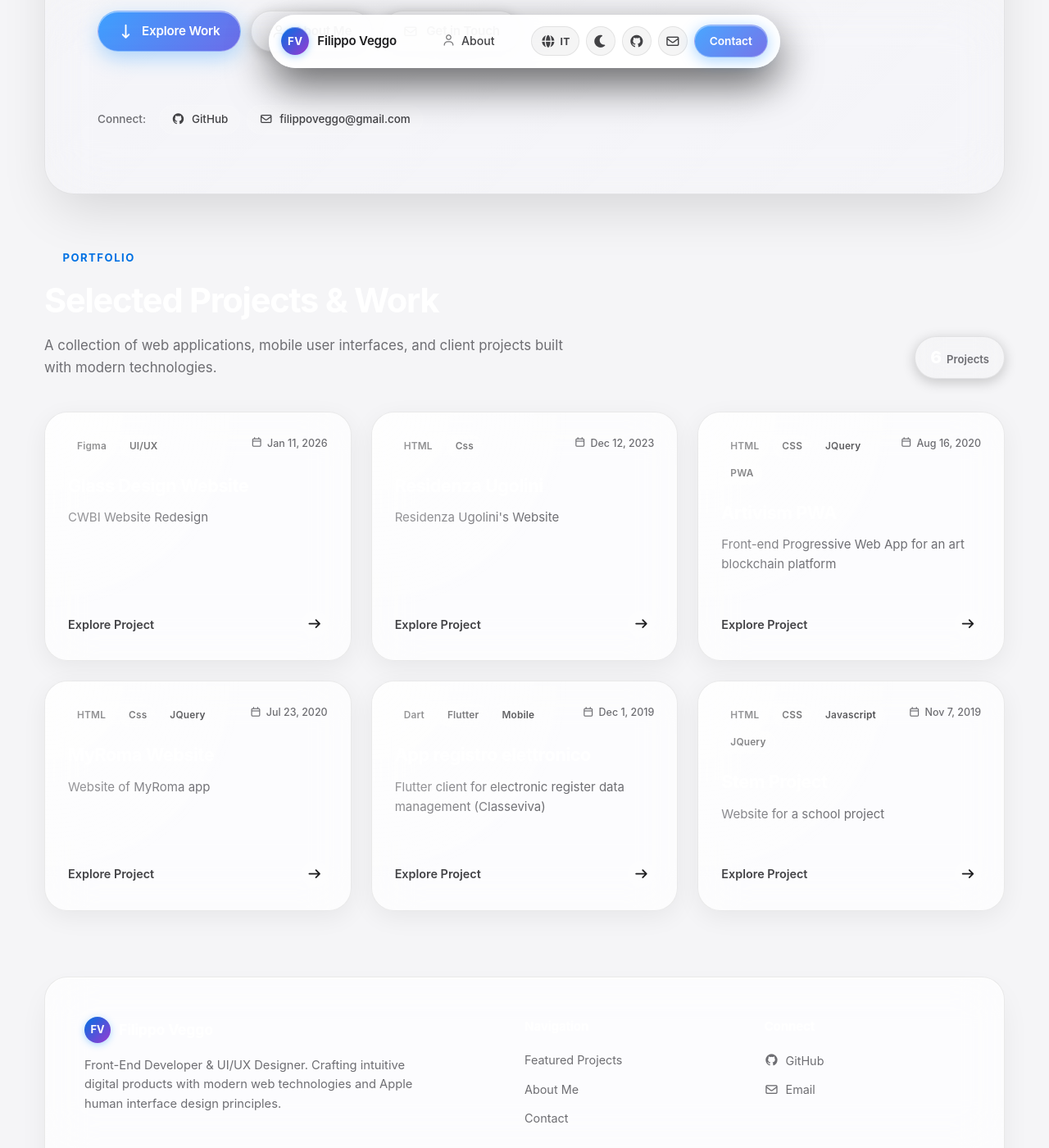
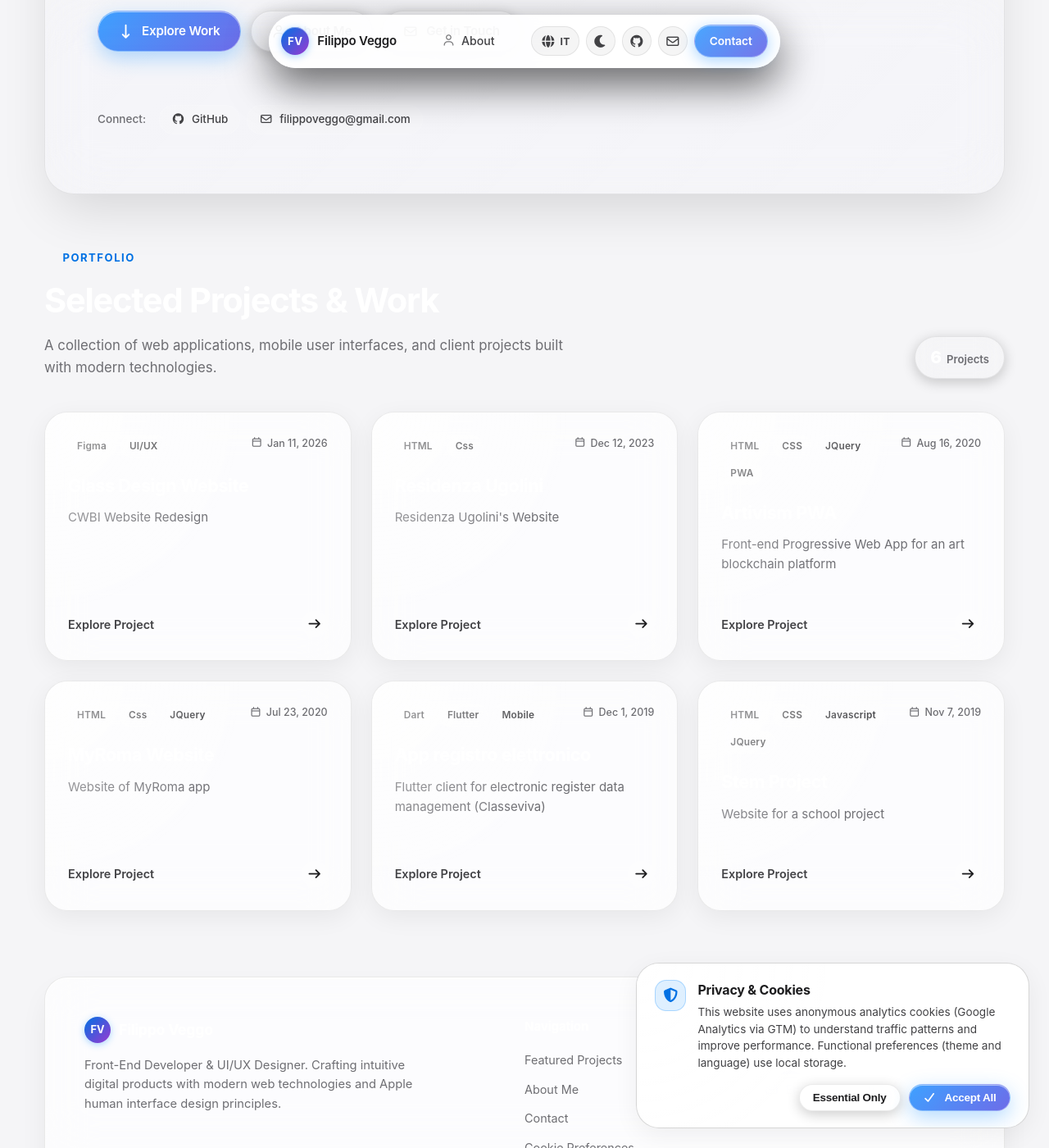
Before and after one commit to filippoveggo/filippoveggo.github.io, a Jekyll site: the page built from index.md, in a window 1280 px wide and 1400 px high, scrolled down 414 px. Shown: the whole window at 82% size. Built offline with Jekyll 4.4.1, drawn with Linux system fonts in a browser that asks for light colours.

Commit message:
feat(security): implement GDPR/ePrivacy cookie banner with Google Consent Mode v2 and CSP form-action hardening

```diff
--- /dev/null
+++ b/_includes/cookie_banner.html
@@ -0,0 +1,28 @@
+<!-- Apple Liquid Glass Cookie Consent Banner -->
+<div id="cookie-consent-banner" class="cookie-banner-container cookie-banner-hidden" role="region" aria-label="Cookie & Privacy Consent" style="display: none;">
+  <div class="cookie-banner-pill glass-card">
+    <div class="glass-sheen" aria-hidden="true"></div>
+    <div class="cookie-banner-content">
+      <div class="cookie-banner-header">
+        <div class="cookie-icon-badge">
+          <i class="fa-solid fa-shield-halved"></i>
+        </div>
+        <div class="cookie-text-wrap">
+          <h3 class="cookie-banner-title" data-i18n="cookie.title">Privacy & Cookies</h3>
+          <p class="cookie-banner-text" data-i18n="cookie.desc">
+            This website uses anonymous analytics cookies (Google Analytics via GTM) to understand traffic patterns and improve performance. Functional preferences (theme and language) use local storage.
+          </p>
+        </div>
+      </div>
+      <div class="cookie-banner-actions">
+        <button id="cookie-decline-btn" class="glass-btn glass-btn-secondary cookie-action-btn" type="button">
+          <span data-i18n="cookie.decline">Essential Only</span>
+        </button>
+        <button id="cookie-accept-btn" class="glass-btn glass-btn-primary cookie-action-btn" type="button">
+          <i class="fa-solid fa-check"></i>
+          <span data-i18n="cookie.accept">Accept All</span>
+        </button>
+      </div>
+    </div>
+  </div>
+</div>
--- a/_includes/footer.html
+++ b/_includes/footer.html
@@ -19,6 +19,7 @@
           {%- if site.texture.social_links.mail -%}
           <li><a href="mailto:{{ site.texture.social_links.mail }}" data-i18n="footer.contact">Contact</a></li>
           {%- endif -%}
+          <li><button type="button" id="open-cookie-banner-btn" class="footer-link-btn" data-i18n="footer.cookies">Cookie Preferences</button></li>
         </ul>
       </div>
 
@@ -49,6 +50,8 @@
   </div>
 </footer>
 
+{%- include cookie_banner.html -%}
+
 <!-- Background Ambient Mesh Aurora (Dynamic Apple Spatial Glow) -->
 <div class="ambient-aurora" aria-hidden="true">
   <div class="aurora-orb aurora-orb-1"></div>
--- a/_includes/head.html
+++ b/_includes/head.html
@@ -1,3 +1,37 @@
+<meta charset="UTF-8">
+<meta name="viewport" content="width=device-width, initial-scale=1.0, viewport-fit=cover">
+<meta http-equiv="X-UA-Compatible" content="ie=edge">
+<meta http-equiv="Content-Security-Policy" content="default-src 'self'; script-src 'self' 'unsafe-inline' https://www.googletagmanager.com https://www.google-analytics.com https://*.google-analytics.com; style-src 'self' 'unsafe-inline' https://fonts.googleapis.com https://cdnjs.cloudflare.com; font-src 'self' https://fonts.gstatic.com https://cdnjs.cloudflare.com data:; img-src 'self' https://www.googletagmanager.com https://www.google-analytics.com https://*.google-analytics.com https://analytics.google.com data:; frame-src 'self' https://embed.figma.com https://www.figma.com https://*.figma.com https://www.googletagmanager.com; connect-src 'self' https://www.google-analytics.com https://analytics.google.com https://www.googletagmanager.com; object-src 'none'; base-uri 'self'; form-action 'self' mailto:;">
+<meta name="referrer" content="strict-origin-when-cross-origin">
+<meta name="theme-color" content="#070913">
+<meta name="apple-mobile-web-app-capable" content="yes">
+<meta name="apple-mobile-web-app-status-bar-style" content="black-translucent">
+
+<!-- Google Consent Mode v2 (Default Denied for GDPR/ePrivacy Compliance) -->
+<script>
+  window.dataLayer = window.dataLayer || [];
+  function gtag(){dataLayer.push(arguments);}
+  (function() {
+    try {
+      var consent = localStorage.getItem('cookie_consent');
+      var consentState = consent === 'granted' ? 'granted' : 'denied';
+      gtag('consent', 'default', {
+        'analytics_storage': consentState,
+        'ad_storage': 'denied',
+        'ad_user_data': 'denied',
+        'ad_personalization': 'denied'
+      });
+    } catch(e) {
+      gtag('consent', 'default', {
+        'analytics_storage': 'denied',
+        'ad_storage': 'denied',
+        'ad_user_data': 'denied',
+        'ad_personalization': 'denied'
+      });
+    }
+  })();
+</script>
+
 <!-- Google Tag Manager -->
 <script>(function(w,d,s,l,i){w[l]=w[l]||[];w[l].push({'gtm.start':
     new Date().getTime(),event:'gtm.js'});var f=d.getElementsByTagName(s)[0],
@@ -5,14 +39,6 @@
     'https://www.googletagmanager.com/gtm.js?id='+i+dl;f.parentNode.insertBefore(j,f);
     })(window,document,'script','dataLayer','GTM-KWVK2CB');</script>
 <!-- End Google Tag Manager -->
-<meta charset="UTF-8">
-<meta name="viewport" content="width=device-width, initial-scale=1.0, viewport-fit=cover">
-<meta http-equiv="X-UA-Compatible" content="ie=edge">
-<meta http-equiv="Content-Security-Policy" content="default-src 'self'; script-src 'self' 'unsafe-inline' https://www.googletagmanager.com https://www.google-analytics.com https://*.google-analytics.com; style-src 'self' 'unsafe-inline' https://fonts.googleapis.com https://cdnjs.cloudflare.com; font-src 'self' https://fonts.gstatic.com https://cdnjs.cloudflare.com data:; img-src 'self' https://www.googletagmanager.com https://www.google-analytics.com https://*.google-analytics.com https://analytics.google.com data:; frame-src 'self' https://embed.figma.com https://www.figma.com https://*.figma.com https://www.googletagmanager.com; connect-src 'self' https://www.google-analytics.com https://analytics.google.com https://www.googletagmanager.com; object-src 'none'; base-uri 'self';">
-<meta name="referrer" content="strict-origin-when-cross-origin">
-<meta name="theme-color" content="#070913">
-<meta name="apple-mobile-web-app-capable" content="yes">
-<meta name="apple-mobile-web-app-status-bar-style" content="black-translucent">
 
 <!-- Critical Early Theme & Language Script (FOUC Prevention) -->
 <script>
--- a/_sass/_theme.scss
+++ b/_sass/_theme.scss
@@ -1833,6 +1833,124 @@ figcaption {
 }
 
 /* ==========================================================================
+   Apple Liquid Glass Cookie Consent Banner & Controls
+   ========================================================================== */
+.footer-link-btn {
+  background: none;
+  border: none;
+  padding: 0;
+  font-family: inherit;
+  font-size: 0.9rem;
+  color: var(--text-tertiary);
+  cursor: pointer;
+  display: inline-flex;
+  align-items: center;
+  gap: 8px;
+  transition: all var(--transition-fast);
+  text-align: left;
+}
+
+.footer-link-btn:hover {
+  color: #ffffff;
+  transform: translateX(3px);
+}
+
+[data-theme="light"] .footer-link-btn:hover {
+  color: var(--text-primary);
+}
+
+.cookie-banner-container {
+  position: fixed;
+  bottom: 24px;
+  right: 24px;
+  max-width: 480px;
+  width: calc(100vw - 48px);
+  z-index: 1200;
+  opacity: 1;
+  transform: translateY(0) scale(1);
+  transition: opacity 0.35s cubic-bezier(0.16, 1, 0.3, 1), transform 0.35s cubic-bezier(0.16, 1, 0.3, 1);
+  pointer-events: auto;
+}
+
+.cookie-banner-container.cookie-banner-hidden {
+  opacity: 0;
+  transform: translateY(24px) scale(0.96);
+  pointer-events: none;
+}
+
+.cookie-banner-pill {
+  padding: 1.25rem 1.4rem;
+  border-radius: var(--radius-lg);
+  background: var(--glass-nav-scrolled);
+  backdrop-filter: blur(28px) saturate(190%);
+  -webkit-backdrop-filter: blur(28px) saturate(190%);
+  border: 1px solid var(--glass-border-hover);
+  box-shadow: var(--shadow-lg), var(--glass-specular-top);
+  position: relative;
+  overflow: hidden;
+}
+
+.cookie-banner-content {
+  position: relative;
+  z-index: 2;
+  display: flex;
+  flex-direction: column;
+  gap: 1rem;
+}
+
+.cookie-banner-header {
+  display: flex;
+  align-items: flex-start;
+  gap: 14px;
+}
+
+.cookie-icon-badge {
+  flex-shrink: 0;
+  width: 38px;
+  height: 38px;
+  border-radius: var(--radius-sm);
+  background: rgba(41, 151, 255, 0.15);
+  border: 1px solid rgba(41, 151, 255, 0.3);
+  color: var(--accent-blue);
+  display: flex;
+  align-items: center;
+  justify-content: center;
+  font-size: 1.1rem;
+}
+
+.cookie-text-wrap {
+  flex: 1;
+}
+
+.cookie-banner-title {
+  margin: 0 0 4px 0;
+  font-size: 1rem;
+  font-weight: 700;
+  color: var(--text-primary);
+  letter-spacing: -0.2px;
+}
+
+.cookie-banner-text {
+  margin: 0;
+  font-size: 0.85rem;
+  line-height: 1.5;
+  color: var(--text-secondary);
+}
+
+.cookie-banner-actions {
+  display: flex;
+  align-items: center;
+  justify-content: flex-end;
+  gap: 10px;
+}
+
+.cookie-action-btn {
+  padding: 8px 16px;
+  font-size: 0.84rem;
+  border-radius: var(--radius-full);
+}
+
+/* ==========================================================================
    Responsive Adaptations & Mobile Breakpoints (<640px)
    ========================================================================== */
 @media screen and (max-width: 640px) {
@@ -1881,6 +1999,29 @@ figcaption {
   }
 
   .back-to-top-btn {
+    width: 100%;
+    justify-content: center;
+  }
+
+  .cookie-banner-container {
+    bottom: calc(72px + env(safe-area-inset-bottom, 16px));
+    right: 16px;
+    left: 16px;
+    width: auto;
+    max-width: none;
+  }
+
+  .cookie-banner-pill {
+    padding: 1.1rem;
+    border-radius: var(--radius-md);
+  }
+
+  .cookie-banner-actions {
+    flex-direction: column-reverse;
+    gap: 8px;
+  }
+
+  .cookie-action-btn {
     width: 100%;
     justify-content: center;
   }
--- a/assets/js/liquid-glass.js
+++ b/assets/js/liquid-glass.js
@@ -248,6 +248,28 @@
     'footer.back_to_top': {
       en: 'Back to Top',
       it: 'Torna su'
+    },
+    'footer.cookies': {
+      en: 'Cookie Preferences',
+      it: 'Preferenze Cookie'
+    },
+
+    // Cookie & Privacy Consent Banner
+    'cookie.title': {
+      en: 'Privacy & Cookies',
+      it: 'Privacy & Cookie'
+    },
+    'cookie.desc': {
+      en: 'This website uses anonymous analytics cookies (Google Analytics via GTM) to understand traffic patterns and improve performance. Functional preferences (theme and language) use local storage.',
+      it: 'Questo sito utilizza cookie analitici anonimi (Google Analytics tramite GTM) per comprendere il traffico e migliorare l\'esperienza. Le preferenze funzionali (tema e lingua) utilizzano la memoria locale.'
+    },
+    'cookie.accept': {
+      en: 'Accept All',
+      it: 'Accetta Tutti'
+    },
+    'cookie.decline': {
+      en: 'Essential Only',
+      it: 'Solo Necessari'
     }
   };
 
@@ -477,6 +499,89 @@
       savedLang = localStorage.getItem('language') || 'en';
     } catch (e) {}
     applyLanguage(savedLang);
+
+    // Initialize Cookie Consent (GDPR / ePrivacy)
+    initCookieConsent();
+  }
+
+  /* ==========================================================================
+     10. Cookie Consent Management Engine (Google Consent Mode v2)
+     ========================================================================== */
+  function getCookieConsent() {
+    try {
+      return localStorage.getItem('cookie_consent');
+    } catch (e) {
+      return null;
+    }
+  }
+
+  function setCookieConsent(status) {
+    try {
+      localStorage.setItem('cookie_consent', status);
+    } catch (e) {}
+
+    if (typeof window.gtag === 'function') {
+      window.gtag('consent', 'update', {
+        'analytics_storage': status === 'granted' ? 'granted' : 'denied'
+      });
+    }
+
+    hideCookieBanner();
+  }
+
+  function showCookieBanner() {
+    const banner = document.getElementById('cookie-consent-banner');
+    if (banner) {
+      banner.style.display = 'block';
+      // Trigger reflow to run CSS transition
+      void banner.offsetHeight;
+      banner.classList.remove('cookie-banner-hidden');
+    }
+  }
+
+  function hideCookieBanner() {
+    const banner = document.getElementById('cookie-consent-banner');
+    if (banner) {
+      banner.classList.add('cookie-banner-hidden');
+      setTimeout(() => {
+        banner.style.display = 'none';
+      }, 400);
+    }
+  }
+
+  function initCookieConsent() {
+    const consent = getCookieConsent();
+    const banner = document.getElementById('cookie-consent-banner');
+
+    // If no prior consent decision has been saved, prompt user with consent banner
+    if (!consent && banner) {
+      setTimeout(showCookieBanner, 600);
+    }
+
+    const acceptBtn = document.getElementById('cookie-accept-btn');
+    const declineBtn = document.getElementById('cookie-decline-btn');
+    const preferencesBtn = document.getElementById('open-cookie-banner-btn');
+
+    if (acceptBtn) {
+      acceptBtn.addEventListener('click', (e) => {
+        if (e) e.preventDefault();
+        setCookieConsent('granted');
+      });
+    }
+
+    if (declineBtn) {
+      declineBtn.addEventListener('click', (e) => {
+        if (e) e.preventDefault();
+        setCookieConsent('denied');
+      });
+    }
+
+    if (preferencesBtn) {
+      preferencesBtn.addEventListener('click', (e) => {
+        if (e) e.preventDefault();
+        showCookieBanner();
+      });
+    }
   }
 
   if (document.readyState === 'loading') {
@@ -492,6 +597,10 @@
     setLanguage,
     getLanguage,
     applyLanguage,
+    getCookieConsent,
+    setCookieConsent,
+    showCookieBanner,
+    hideCookieBanner,
     TRANSLATIONS
   };
 
```
Also changed, not shown: tests/cookie-consent.test.js (added, +49 -0 lines).
